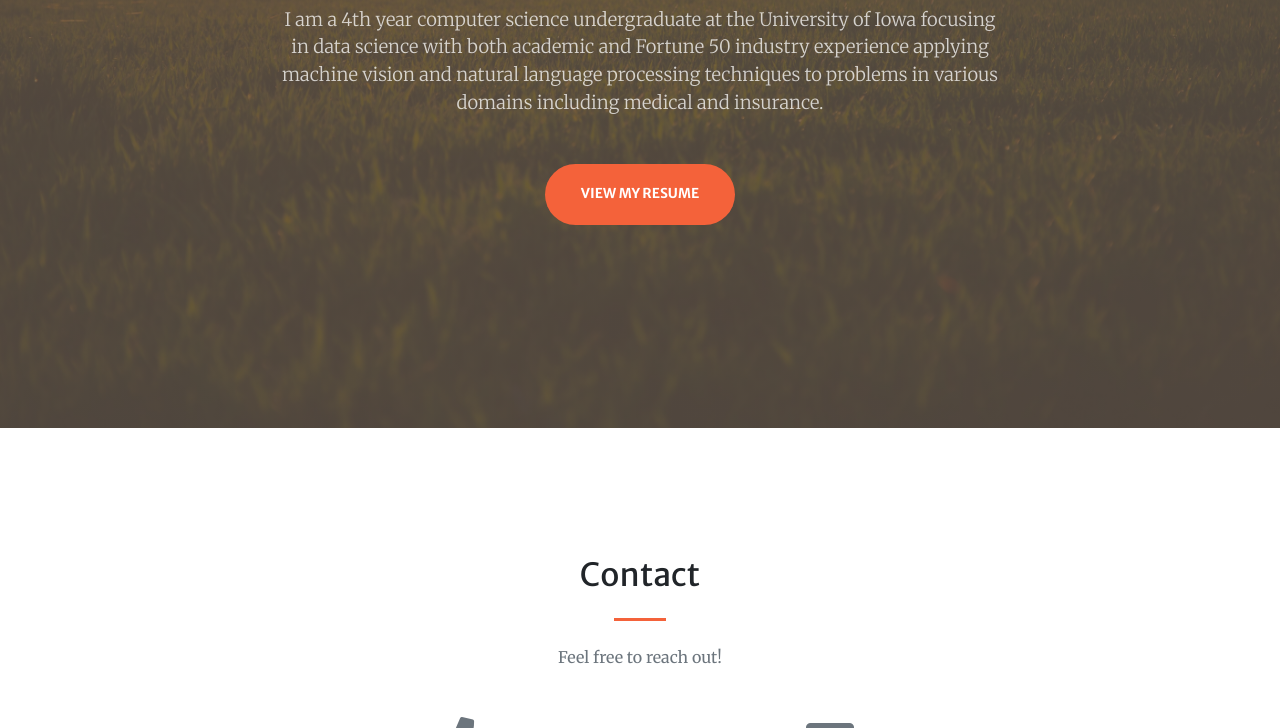
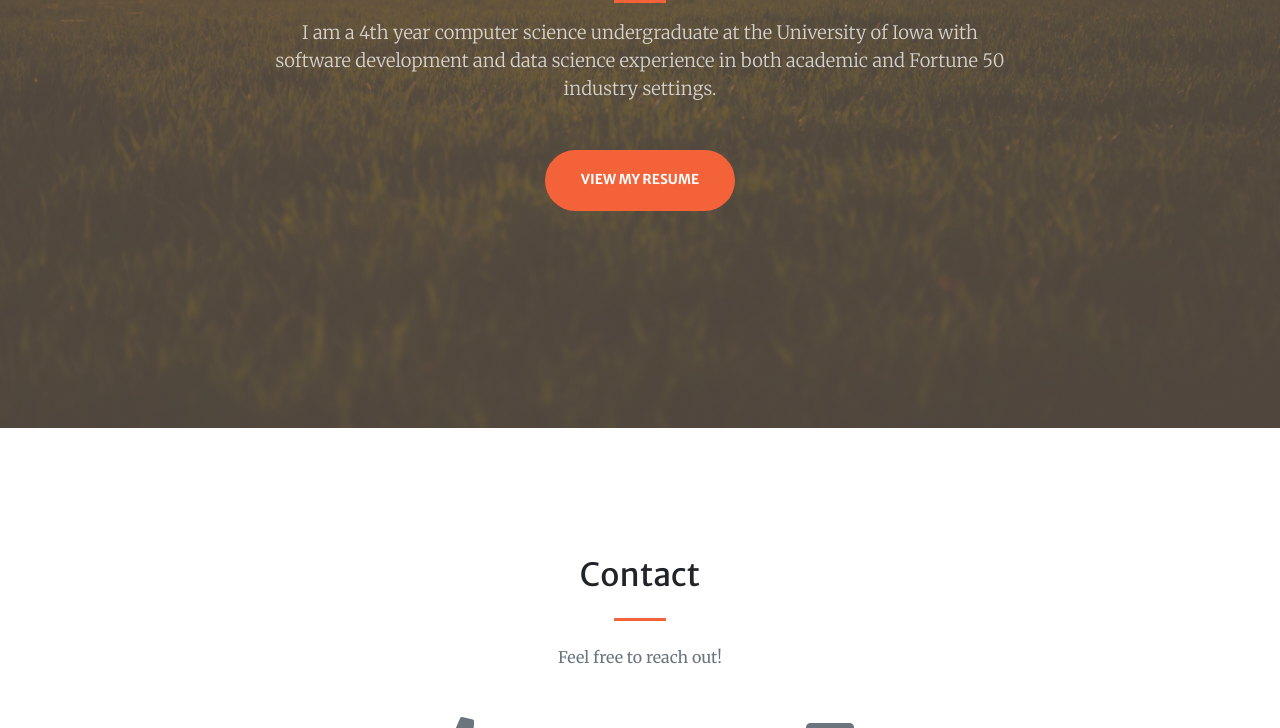
Before and after one commit to josh-friede/personal-website, a plain HTML site: page index.html in a window 1280 px wide. Shown: the part 372-1100 px from the top of the page. Drawn offline with Linux system fonts and the light colour scheme.

Commit message:
updated bio

```diff
--- a/index.html
+++ b/index.html
@@ -61,7 +61,7 @@
             <hr class="divider">
           </div>
           <div class="col-lg-8 align-self-baseline">
-            <p class="text-white-75 font-weight-light mb-5">I am a 4th year computer science undergraduate at the University of Iowa focusing in data science with both academic and Fortune 50 industry experience applying machine vision and natural language processing techniques to problems in various domains including medical and insurance.</p>
+            <p class="text-white-75 font-weight-light mb-5">I am a 4th year computer science undergraduate at the University of Iowa with software development and data science experience in both academic and Fortune 50 industry settings.</p>
             <a class="btn btn-primary btn-xl js-scroll-trigger" href="https://iowa-my.sharepoint.com/:b:/g/personal/jjfriede_uiowa_edu/EexLasps6DREj6yOa9ok69wBtnvCChftYTOhDjxbpAMjSw?e=8ZIvs3">View My Resume</a>
           </div>
         </div>
```
